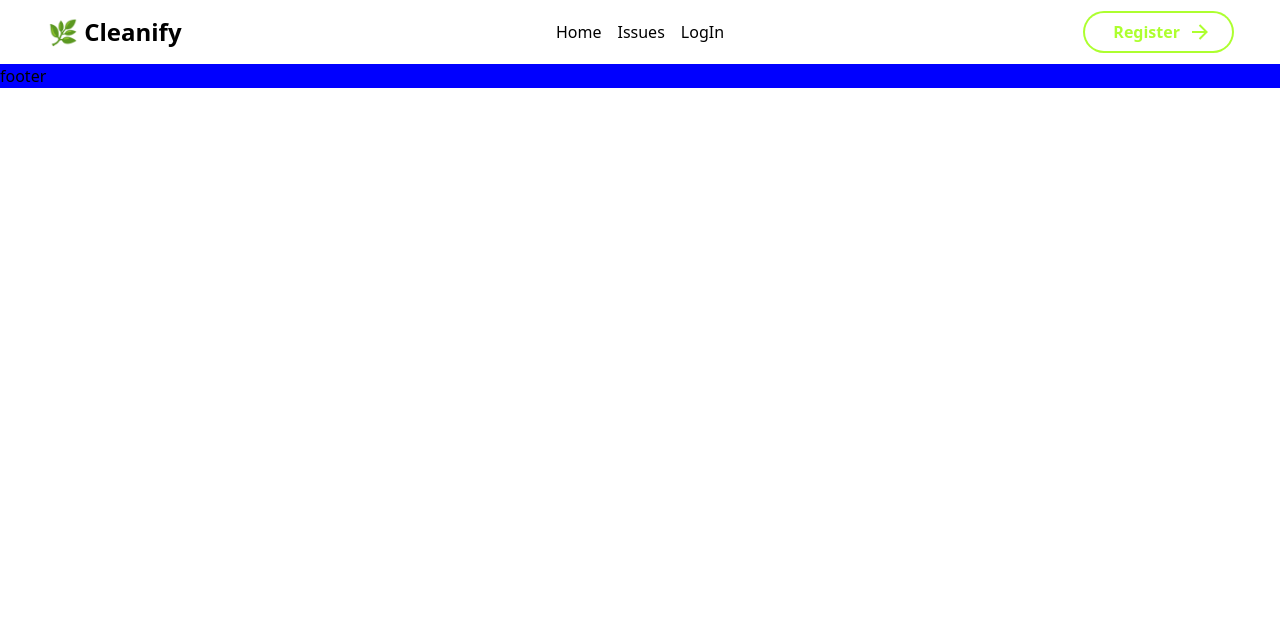
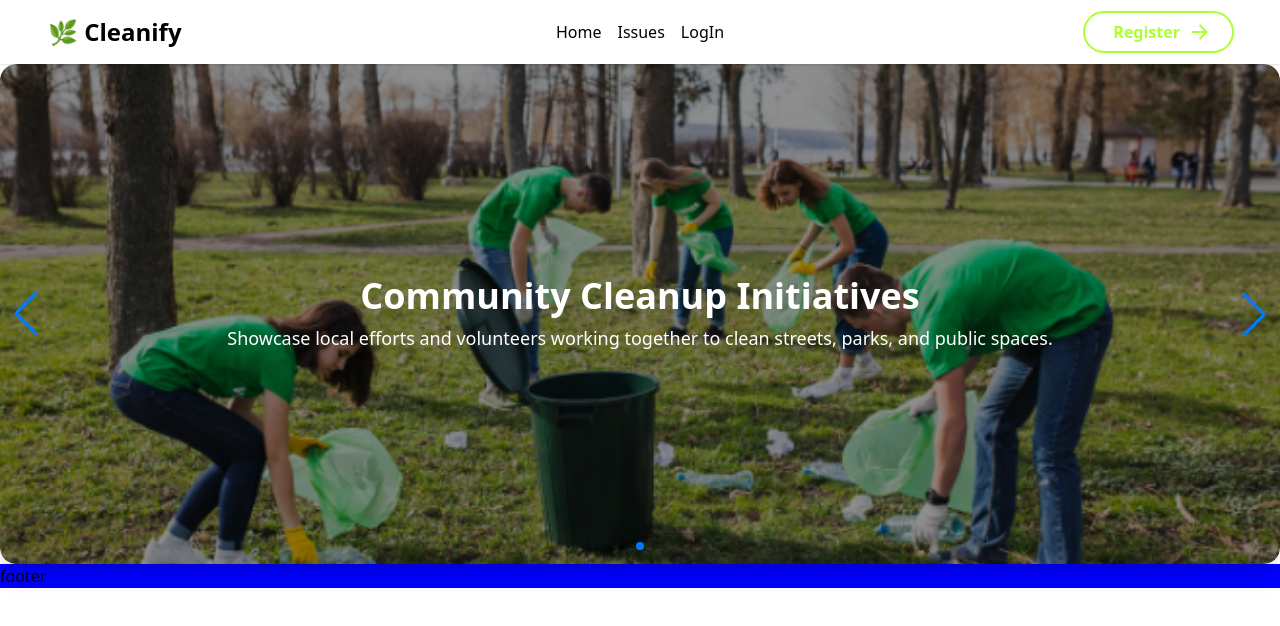
Before and after one commit to SR-JISAN/Cleanify-client, a React (Vite) app: page / in a window 1280 px wide. Shown: the top 626 px of the page. Built offline with nearby package versions, Linux system fonts and the light colour scheme; no server answers.

Commit message:
navbar banner

```diff
--- a/src/Components/Banner/Banner.jsx
+++ b/src/Components/Banner/Banner.jsx
@@ -0,0 +1,91 @@
+import React from 'react';
+import { Navigation, Pagination, Scrollbar, A11y, Autoplay } from "swiper/modules";
+
+import { Swiper, SwiperSlide } from "swiper/react";
+import slideA from "../../assets/slideA.png"
+import slideB from "../../assets/slideB.png"
+import slideC from "../../assets/slideC.png"
+
+// Import Swiper styles
+import "swiper/css";
+import "swiper/css/navigation";
+import "swiper/css/pagination";
+import "swiper/css/scrollbar";
+const Banner = () => {
+    return (
+      <div>
+        <Swiper
+          modules={[Navigation, Pagination, Autoplay]}
+          spaceBetween={30}
+          slidesPerView={1}
+          navigation
+          pagination={{ clickable: true }}
+          autoplay={{
+            delay: 3000,
+            disableOnInteraction: false,
+          }}
+          loop={true}
+          className="rounded-2xl shadow-xl"
+        >
+          <SwiperSlide>
+            <div className="relative">
+              <img
+                src={slideA}
+                alt="bird having healthy food"
+                className="w-full h-[500px] object-cover rounded-2xl"
+              />
+              <div className="absolute inset-0 bg-black/40 rounded-2xl flex flex-col items-center justify-center text-white">
+                <h2 className="text-2xl lg:text-4xl font-bold mb-2">
+                  Garbage Problem in Our Community
+                </h2>
+                <p className="text-lg text-gray-200">
+                  Highlight the impact of littering and waste buildup on health,
+                  environment, and quality of life.
+                </p>
+              </div>
+            </div>
+          </SwiperSlide>
+
+          <SwiperSlide>
+            <div className="relative">
+              <img
+                src={slideB}
+                alt="Pet grooming in winter"
+                className="w-full h-[500px] object-cover rounded-2xl"
+              />
+              <div className="absolute inset-0 bg-black/40 rounded-2xl flex flex-col items-center justify-center text-white">
+                <h2 className="text-2xl lg:text-4xl font-bold mb-2">
+                  Community Cleanup Initiatives
+                </h2>
+                <p className="text-lg">
+                  Showcase local efforts and volunteers working together to
+                  clean streets, parks, and public spaces.
+                </p>
+              </div>
+            </div>
+          </SwiperSlide>
+
+          <SwiperSlide>
+            <div className="relative">
+              <img
+                src={slideC}
+                alt="Healthy pet food"
+                className="w-full h-[500px] object-cover rounded-2xl"
+              />
+              <div className="absolute inset-0 bg-black/40 rounded-2xl flex flex-col items-center justify-center text-white">
+                <h2 className="text-2xl lg:text-4xl font-bold mb-2">
+                  Promoting Sustainable Action
+                </h2>
+                <p className="text-lg">
+                  Emphasize recycling, waste reduction, and long-term
+                  sustainable practices for a cleaner environment.
+                </p>
+              </div>
+            </div>
+          </SwiperSlide>
+        </Swiper>
+      </div>
+    );
+};
+
+export default Banner;
--- a/src/Components/Header/NavBar.jsx
+++ b/src/Components/Header/NavBar.jsx
@@ -14,6 +14,7 @@ const NavBar = () => {
       singOutUser()
         .then((result) => {
           console.log(result);
+          setMenu(false);
         })
         .catch((err) => {
           console.log(err);
@@ -54,7 +55,7 @@ const NavBar = () => {
     );
 
     return (
-      <nav className="bg-white shadow-sm">
+      <nav className="bg-white shadow-sm relative z-50">
         <div className="navbar maxWidth mx-auto">
           <div className="navbar-start ">
             <div onClick={handleMenu} className="mr-3 lg:hidden">
@@ -98,7 +99,7 @@ const NavBar = () => {
                 </div>
                 <ul
                   tabIndex="-1"
-                  className="menu menu-sm dropdown-content bg-white text-black rounded-box z-1 mt-3 w-52 p-2 shadow"
+                  className="menu menu-sm dropdown-content bg-white text-black rounded-box z-50 mt-3 w-52 p-2 shadow"
                 >
                   <li>
                     <a className="justify-between">
@@ -109,7 +110,7 @@ const NavBar = () => {
                   <li>
                     <a>Settings</a>
                   </li>
-                  <NavLink to="home">
+                  <NavLink to="/home">
                     <button onClick={handleSignOut} className="my-btn mt-1">
                       <svg
                         viewBox="0 0 24 24"
@@ -131,7 +132,6 @@ const NavBar = () => {
                   </NavLink>
                 </ul>
               </div>
-
             ) : (
               <NavLink to="register">
                 <button className="my-btn">
--- a/src/Pages/Home/Home.jsx
+++ b/src/Pages/Home/Home.jsx
@@ -1,9 +1,10 @@
 import React from 'react';
+import Banner from '../../Components/Banner/Banner';
 
 const Home = () => {
     return (
         <div>
-
+            <Banner></Banner>
         </div>
     );
 };
--- /dev/null
+++ b/src/Pages/Issues/Issues.jsx
@@ -0,0 +1,11 @@
+import React from 'react';
+
+const Issues = () => {
+    return (
+        <div>
+            issues
+        </div>
+    );
+};
+
+export default Issues;
--- a/src/Routes/Router.jsx
+++ b/src/Routes/Router.jsx
@@ -6,6 +6,7 @@ import LogIn from "../Pages/LogIn/LogIn";
 import MyIssue from "../Pages/MyIssue/MyIssue";
 import AddIssue from "../Pages/AddIssue/AddIssue";
 import MyContribution from "../Pages/MyContribution/MyContribution";
+import Issues from "../Pages/Issues/Issues";
 
 
 
@@ -27,7 +28,7 @@ import MyContribution from "../Pages/MyContribution/MyContribution";
       },
       {
         path:'/issues',
-        element: <Home></Home>
+        element: <Issues></Issues>
       },
       {
         path:'/login',
```
